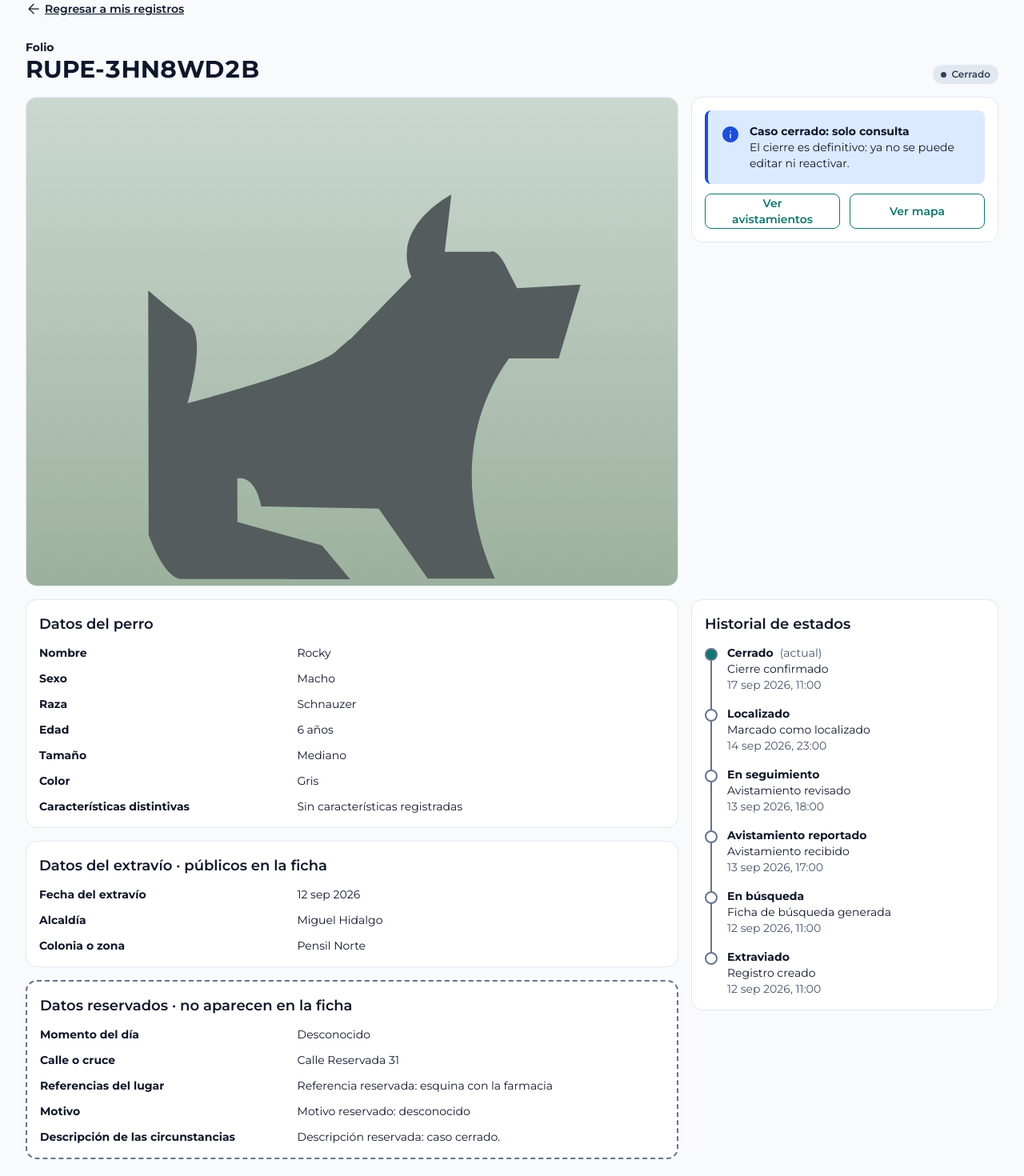
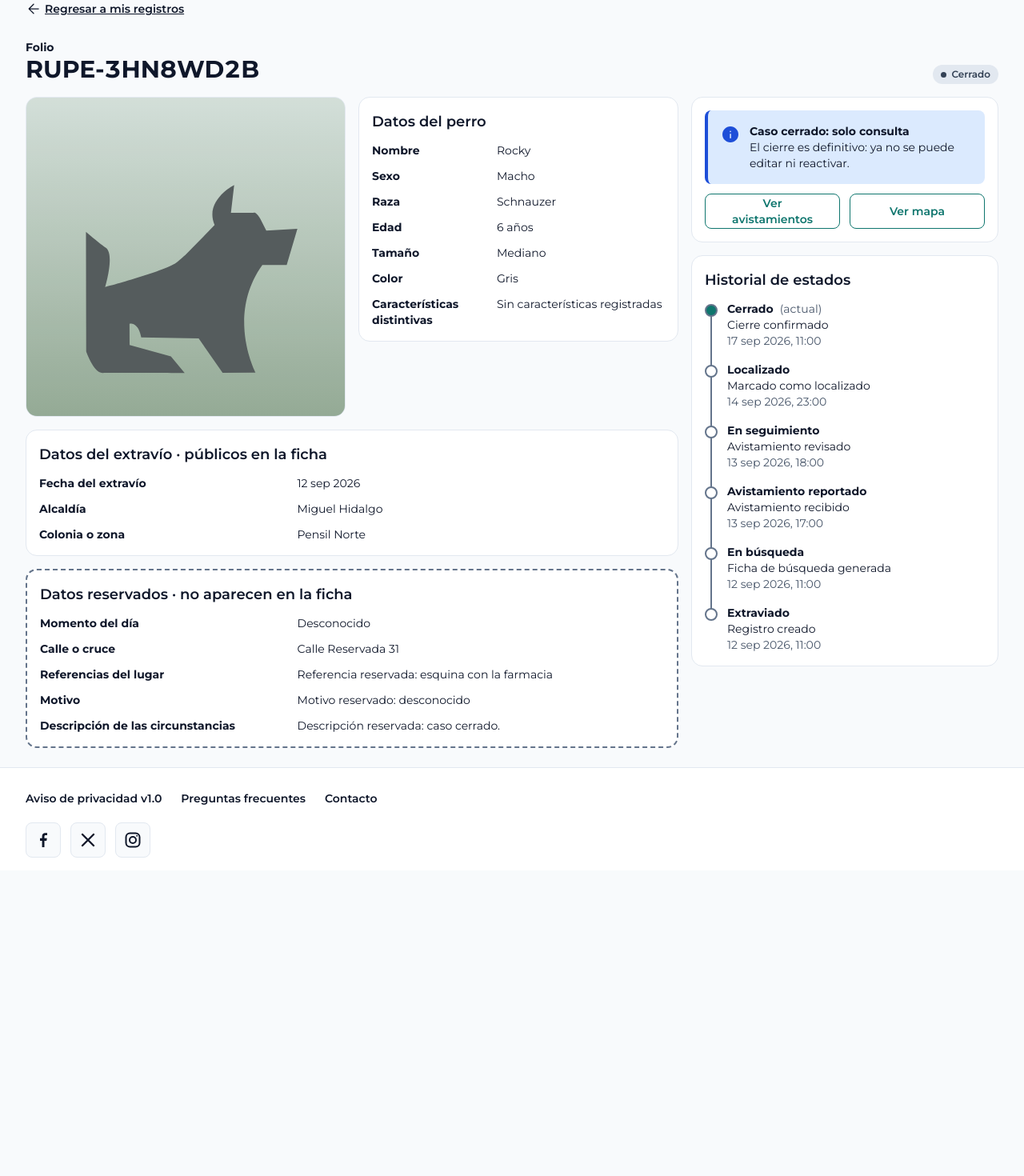
Before and after one commit to raulsansal/rupe-prototipo, a Next.js app: page /tutor/casos/RUPE-3HN8WD2B in a window 1280 px wide. Shown: the part 100-1570 px from the top of the page at 80% size. After the commit the page ends 1188 px from the top, so only its background shows below. Built offline with nearby package versions, Linux system fonts and the light colour scheme.

Commit message:
fix: TUT-05 en escritorio con foto limitada junto a los datos del perro

```diff
--- a/src/components/features/DetalleCasoTutor.tsx
+++ b/src/components/features/DetalleCasoTutor.tsx
@@ -252,12 +252,18 @@ export function DetalleCasoTutor({ caso }: { caso: CasoTutor }) {
         </div>
         <ChipEstado estado={estado} />
       </div>
-      <div className="flex flex-col gap-4 lg:grid lg:grid-flow-dense lg:grid-cols-[minmax(0,1fr)_minmax(0,24rem)] lg:items-start">
-        <div className={cx("relative aspect-[4/3] overflow-hidden rounded-tarjeta border border-border bg-disabled-bg lg:col-start-1", !activo && "opacity-90")}>
-          <Image src={caso.fotografiaUrl} alt={`Fotografía de ${caso.nombre}`} fill sizes="(min-width: 1024px) 60vw, 100vw" className="object-cover" priority />
+      {/* Móvil: una columna con `order` (foto, acciones, datos, extravío, reservados, historial). Desde 1024 px, los envoltorios `contents`
+          se vuelven columnas reales: izquierda = foto junto a «Datos del perro», extravío y reservados; derecha = acciones e historial. */}
+      <div className="flex flex-col gap-4 lg:grid lg:grid-cols-[minmax(0,1fr)_20rem] lg:items-start xl:grid-cols-[minmax(0,1fr)_24rem]">
+        <div className="contents lg:flex lg:min-w-0 lg:flex-col lg:gap-4">
+          <div className="contents lg:grid lg:grid-cols-2 lg:items-start lg:gap-4">
+            <div
+              data-foto-caso
+              className={cx("relative order-1 aspect-[4/3] overflow-hidden rounded-tarjeta border border-border bg-disabled-bg lg:order-none lg:aspect-square lg:max-w-[420px]", !activo && "opacity-90")}
+            >
+              <Image src={caso.fotografiaUrl} alt={`Fotografía de ${caso.nombre}`} fill sizes="(min-width: 1280px) 420px, (min-width: 1024px) 30vw, 100vw" className="object-cover" priority />
             </div>
-        <div className="lg:col-start-2">{acciones}</div>
-        <div className="lg:col-start-1">
+            <div className="order-3 lg:order-none">
               <TarjetaDatos
                 id="datos-perro"
                 titulo="Datos del perro"
@@ -272,8 +278,8 @@ export function DetalleCasoTutor({ caso }: { caso: CasoTutor }) {
                 ]}
               />
             </div>
-        <div className="lg:col-start-2 lg:row-span-3">{historialVista}</div>
-        <div className="lg:col-start-1">
+          </div>
+          <div className="order-4 lg:order-none">
             <TarjetaDatos
               id="datos-extravio"
               titulo="Datos del extravío · públicos en la ficha"
@@ -284,7 +290,7 @@ export function DetalleCasoTutor({ caso }: { caso: CasoTutor }) {
               ]}
             />
           </div>
-        <div className="lg:col-start-1">
+          <div className="order-5 lg:order-none">
             <TarjetaDatos
               id="datos-reservados"
               variante="reservado"
@@ -297,6 +303,11 @@ export function DetalleCasoTutor({ caso }: { caso: CasoTutor }) {
                 ["Descripción de las circunstancias", caso.descripcionCircunstancias ?? "No registrada"],
               ]}
             />
+          </div>
+        </div>
+        <div className="contents lg:flex lg:flex-col lg:gap-4">
+          <div className="order-2 lg:order-none">{acciones}</div>
+          <div className="order-6 lg:order-none">{historialVista}</div>
         </div>
       </div>
 
```
Lines whose indentation alone changed are shown as unchanged.
